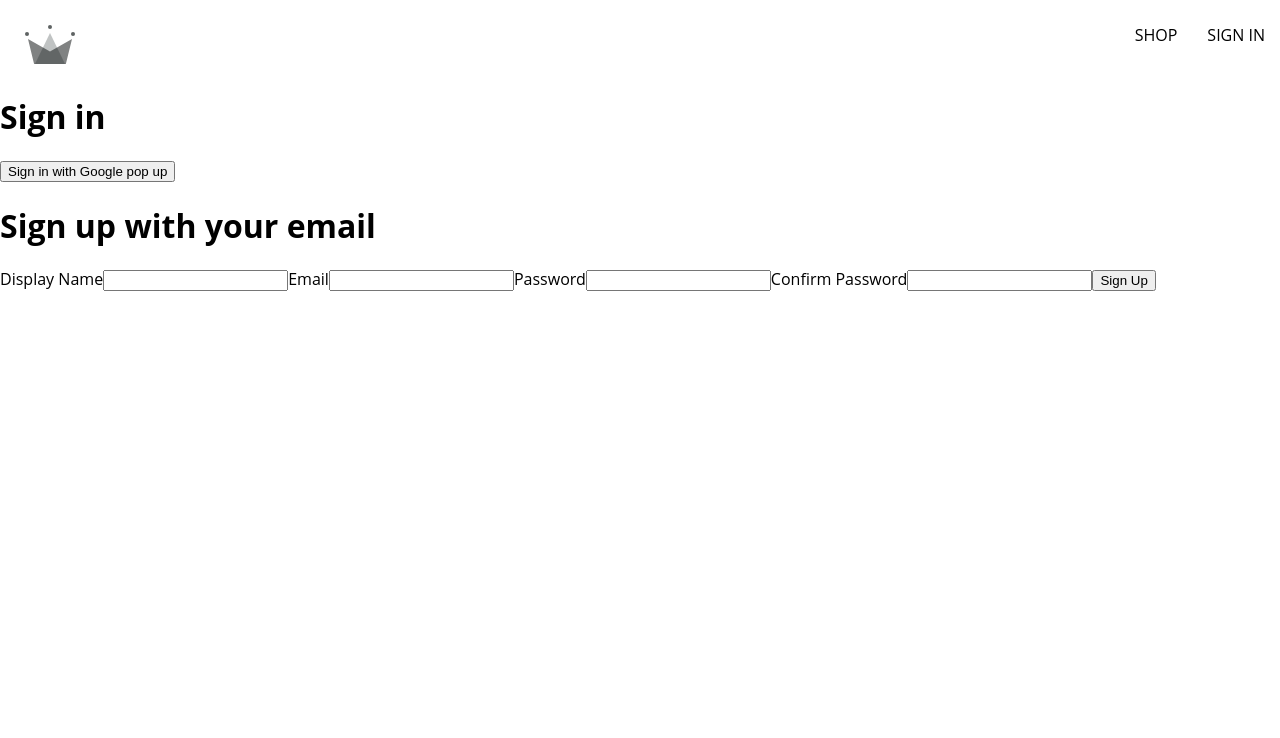
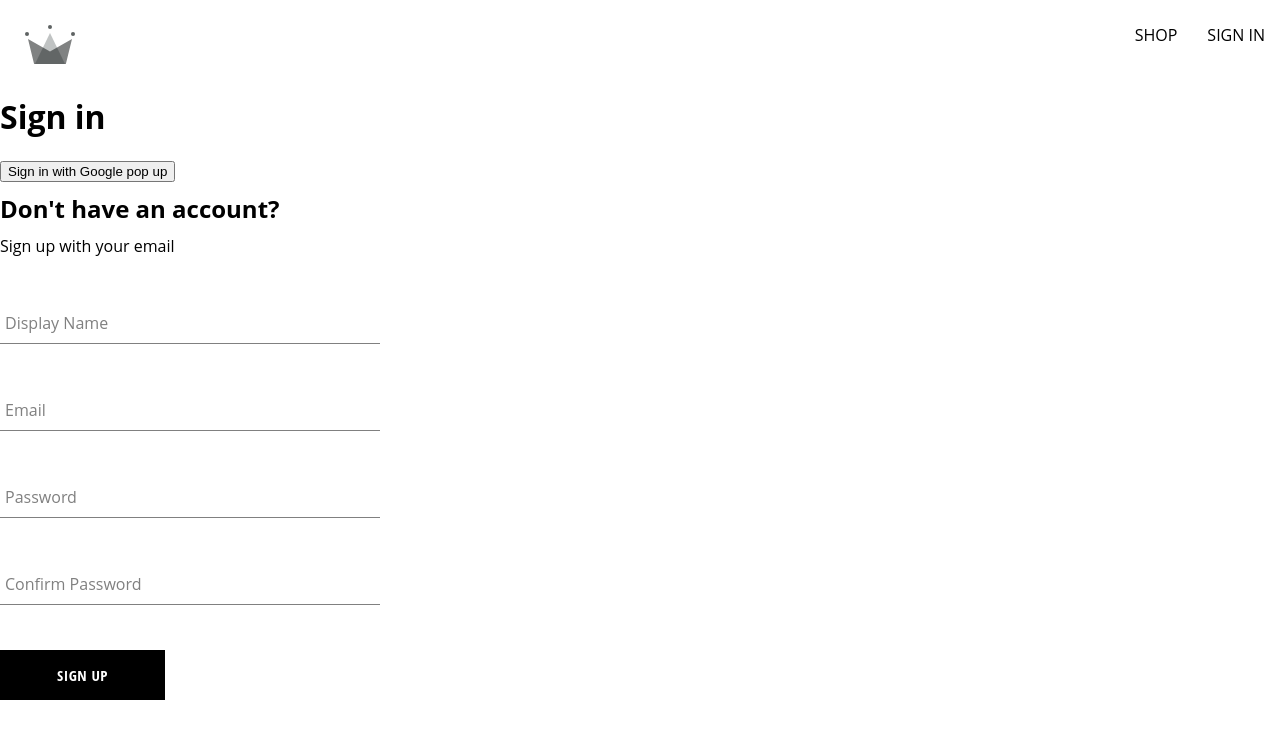
Before and after one commit to bekantskap/crwn-clothing, a React (Create React App) app: page /sign-in in a window 1280 px wide. Shown: the top 738 px of the page. Built offline with nearby package versions, Linux system fonts and the light colour scheme; the HTML template or start-up script is replaced by a standard one.

Commit message:
added sign up component and button component

```diff
--- /dev/null
+++ b/src/Components/button/button.component.jsx
@@ -0,0 +1,19 @@
+import './button.styles.scss';
+
+const BUTTON_TYPE_CLASSES = {
+  google: 'google-sign-in',
+  inverted: 'inverted',
+};
+
+const Button = ({ children, buttonType, ...otherProps }) => {
+  return (
+    <button
+      className={`button-container ${BUTTON_TYPE_CLASSES[buttonType]}`}
+      {...otherProps}
+    >
+      {children}
+    </button>
+  );
+};
+
+export default Button;
--- /dev/null
+++ b/src/Components/button/button.styles.scss
@@ -0,0 +1,46 @@
+.button-container {
+  min-width: 165px;
+  width: auto;
+  height: 50px;
+  letter-spacing: 0.5px;
+  line-height: 50px;
+  padding: 0 35px 0 35px;
+  font-size: 15px;
+  background-color: black;
+  color: white;
+  text-transform: uppercase;
+  font-family: 'Open Sans Condensed';
+  font-weight: bolder;
+  border: none;
+  cursor: pointer;
+  display: flex;
+  justify-content: center;
+
+  &:hover {
+    background-color: white;
+    color: black;
+    border: 1px solid black;
+  }
+
+  &.google-sign-in {
+    background-color: #4285f4;
+    color: white;
+
+    &:hover {
+      background-color: #357ae8;
+      border: none;
+    }
+  }
+
+  &.inverted {
+    background-color: white;
+    color: black;
+    border: 1px solid black;
+
+    &:hover {
+      background-color: black;
+      color: white;
+      border: none;
+    }
+  }
+}
--- /dev/null
+++ b/src/Components/form-input/form-input.component.jsx
@@ -0,0 +1,20 @@
+import './form-input.styles.scss';
+
+const FormInput = ({ label, ...otherProps }) => {
+  return (
+    <div className="group">
+      <input className="form-input" {...otherProps} />
+      {label && (
+        <label
+          className={`${
+            otherProps.value.length ? 'shrink' : ''
+          } form-input-label`}
+        >
+          {label}
+        </label>
+      )}
+    </div>
+  );
+};
+
+export default FormInput;
--- /dev/null
+++ b/src/Components/form-input/form-input.styles.scss
@@ -0,0 +1,54 @@
+$sub-color: grey;
+$main-color: black;
+
+@mixin shrinkLabel {
+  top: -14px;
+  font-size: 12px;
+  color: $main-color;
+}
+
+.group {
+  position: relative;
+  margin: 45px 0;
+
+  .form-input {
+    background: none;
+    background-color: white;
+    color: $sub-color;
+    font-size: 18px;
+    padding: 10px 10px 10px 5px;
+    display: block;
+    width: 100%;
+    border: none;
+    border-radius: 0;
+    border-bottom: 1px solid $sub-color;
+    margin: 25px 0;
+
+    &:focus {
+      outline: none;
+    }
+
+    &:focus ~ .form-input-label {
+      @include shrinkLabel();
+    }
+  }
+
+  input[type='password'] {
+    letter-spacing: 0.3em;
+  }
+
+  .form-input-label {
+    color: $sub-color;
+    font-size: 16px;
+    font-weight: normal;
+    position: absolute;
+    pointer-events: none;
+    left: 5px;
+    top: 10px;
+    transition: 300ms ease all;
+
+    &.shrink {
+      @include shrinkLabel();
+    }
+  }
+}
--- a/src/Components/sign-up-form/sign-up-form.component.jsx
+++ b/src/Components/sign-up-form/sign-up-form.component.jsx
@@ -1,4 +1,11 @@
 import { useState } from 'react';
+import {
+  createAuthUserWithEmailAndPassword,
+  createUserDocumentFromAuth,
+} from '../../utils/firebase/firebase.utils';
+import FormInput from '../form-input/form-input.component';
+import './sign-up-form.styles.scss';
+import Button from '../button/button.component';
 
 const defaultFormFields = {
   displayName: '',
@@ -11,6 +18,33 @@
   const [formFields, setFormFields] = useState(defaultFormFields);
   const { displayName, email, password, confirmPassword } = formFields;
 
+  const resetFormFields = () => {
+    setFormFields();
+  };
+
+  const handleSubmit = async event => {
+    event.preventDefault();
+
+    if (password !== confirmPassword) {
+      alert('Passwords do no match');
+    }
+
+    try {
+      const { user } = await createAuthUserWithEmailAndPassword(
+        email,
+        password
+      );
+
+      await createUserDocumentFromAuth(user, { displayName });
+      resetFormFields();
+    } catch (error) {
+      if (error.code === 'auth/email-already-in-use') {
+        alert('Email already in use');
+      }
+      console.error(error);
+    }
+  };
+
   const handleChange = event => {
     const { name, value } = event.target;
 
@@ -18,11 +52,12 @@
   };
 
   return (
-    <div>
-      <h1>Sign up with your email</h1>
-      <form onSubmit={() => {}}>
-        <label>Display Name</label>
-        <input
+    <div className="sign-up-container">
+      <h2>Don't have an account?</h2>
+      <span>Sign up with your email</span>
+      <form onSubmit={handleSubmit}>
+        <FormInput
+          label="Display Name"
           type="text"
           required
           onChange={handleChange}
@@ -30,8 +65,8 @@
           value={displayName}
         />
 
-        <label>Email</label>
-        <input
+        <FormInput
+          label="Email"
           type="email"
           required
           onChange={handleChange}
@@ -39,8 +74,8 @@
           value={email}
         />
 
-        <label>Password</label>
-        <input
+        <FormInput
+          label="Password"
           type="password"
           required
           onChange={handleChange}
@@ -48,15 +83,15 @@
           value={password}
         />
 
-        <label>Confirm Password</label>
-        <input
+        <FormInput
+          label="Confirm Password"
           type="password"
           required
           onChange={handleChange}
           name="confirmPassword"
           value={confirmPassword}
         />
-        <button type="submit">Sign Up</button>
+        <Button type="submit">Sign Up</Button>
       </form>
     </div>
   );
--- /dev/null
+++ b/src/Components/sign-up-form/sign-up-form.styles.scss
@@ -0,0 +1,8 @@
+.sign-up-container {
+  display: flex;
+  flex-direction: column;
+  width: 380px;
+}
+h2 {
+  margin: 10px 0;
+}
--- a/src/utils/firebase/firebase.utils.js
+++ b/src/utils/firebase/firebase.utils.js
@@ -4,6 +4,7 @@
   signInWithRedirect,
   signInWithPopup,
   GoogleAuthProvider,
+  createUserWithEmailAndPassword,
 } from 'firebase/auth';
 import { getFirestore, doc, getDoc, setDoc } from 'firebase/firestore';
 
@@ -31,7 +32,11 @@
 
 export const db = getFirestore();
 
-export const createUserDocumentFromAuth = async userAuth => {
+export const createUserDocumentFromAuth = async (
+  userAuth,
+  additionalInformation
+) => {
+  if (!userAuth) return;
   const userDocRef = doc(db, 'users', userAuth.uid);
 
   const userSnapShot = await getDoc(userDocRef);
@@ -44,6 +49,7 @@
         displayName,
         email,
         createdAt,
+        ...additionalInformation,
       });
     } catch (error) {
       console.log('Error creating the user', error.message);
@@ -51,3 +57,8 @@
   }
   return userDocRef;
 };
+
+export const createAuthUserWithEmailAndPassword = async (email, password) => {
+  if (!email || !password) return;
+  createAuthUserWithEmailAndPassword(auth, email, password);
+};
```
